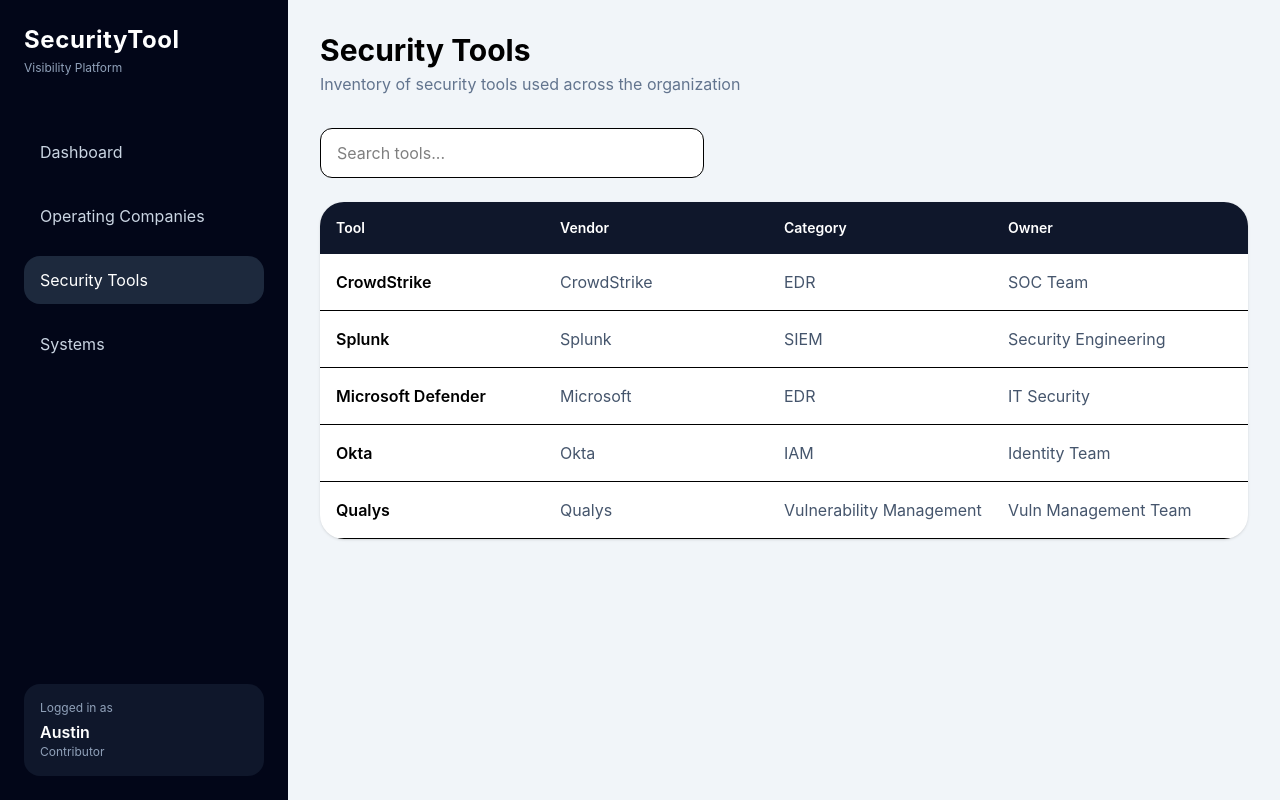
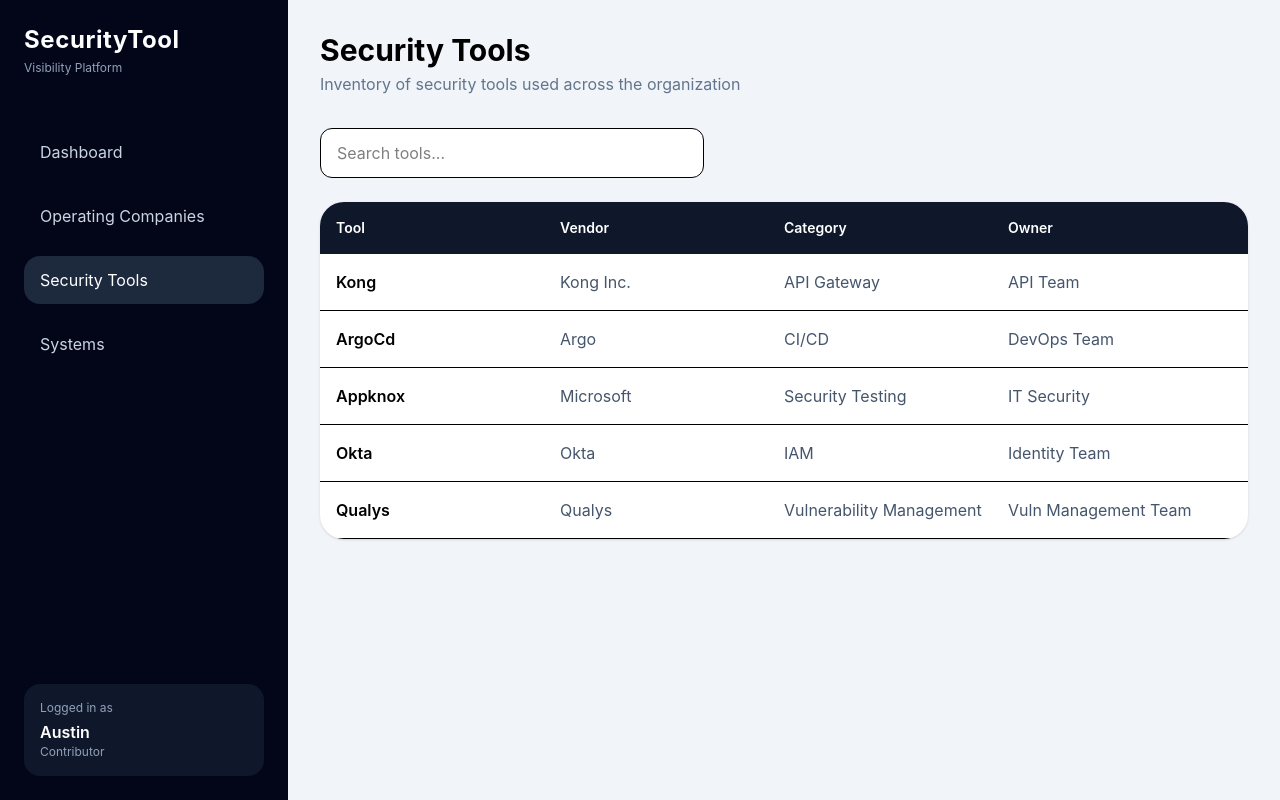
Before and after one commit to Austinspeed/security-tool-manager, a React (Vite) app in the folder frontend/: page /tools in a window 1280 px wide. Built offline with nearby package versions, Linux system fonts and the light colour scheme.

Commit message:
Updated the security tool

```diff
--- a/frontend/src/pages/SecurityTools.jsx
+++ b/frontend/src/pages/SecurityTools.jsx
@@ -6,22 +6,22 @@
   const tools = [
     {
       id: 1,
-      name: "CrowdStrike",
-      category: "EDR",
-      vendor: "CrowdStrike",
-      owner: "SOC Team",
+      name: "Kong",
+      category: "API Gateway",
+      vendor: "Kong Inc.",
+      owner: "API Team",
     },
     {
       id: 2,
-      name: "Splunk",
-      category: "SIEM",
-      vendor: "Splunk",
-      owner: "Security Engineering",
+      name: "ArgoCd",
+      category: "CI/CD",
+      vendor: "Argo",
+      owner: "DevOps Team",
     },
     {
       id: 3,
-      name: "Microsoft Defender",
-      category: "EDR",
+      name: "Appknox",
+      category: "Security Testing",
       vendor: "Microsoft",
       owner: "IT Security",
     },
```
